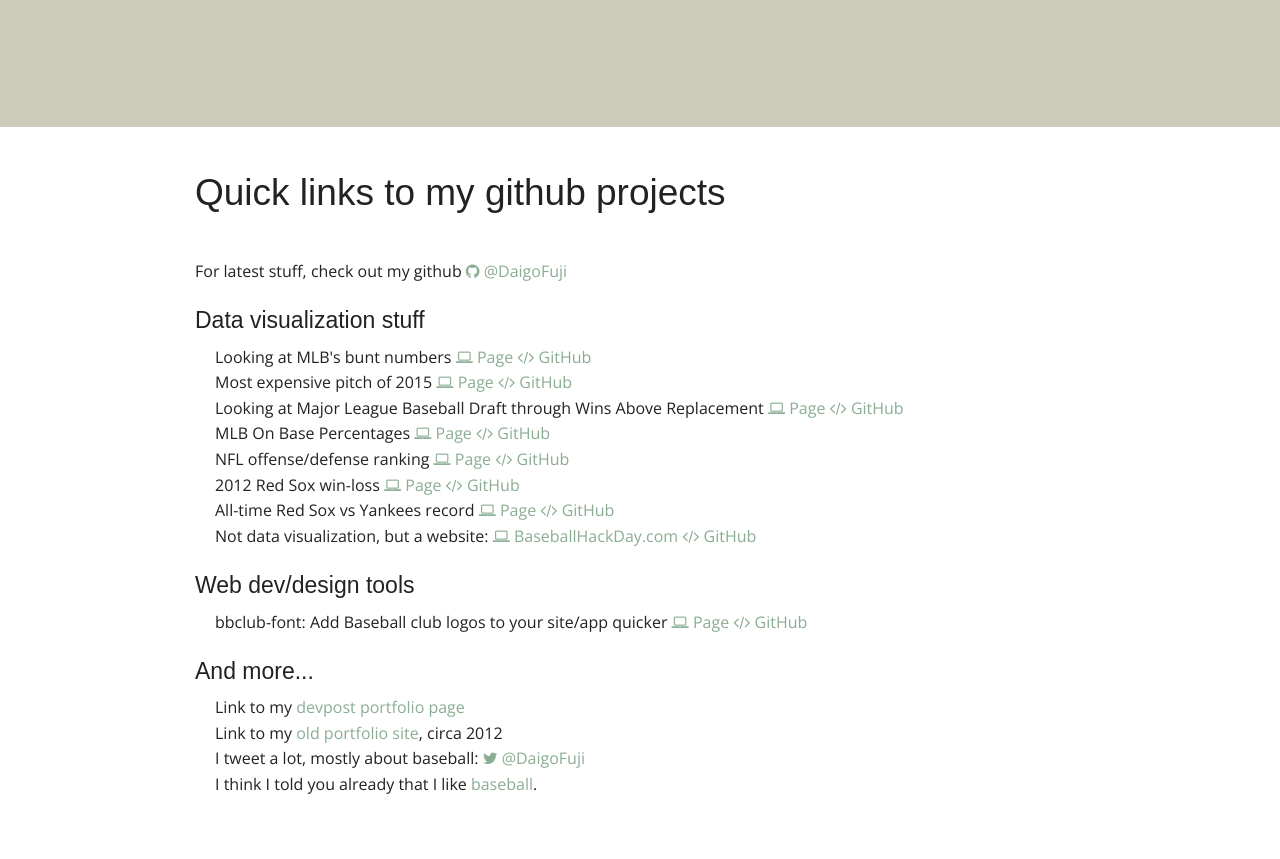
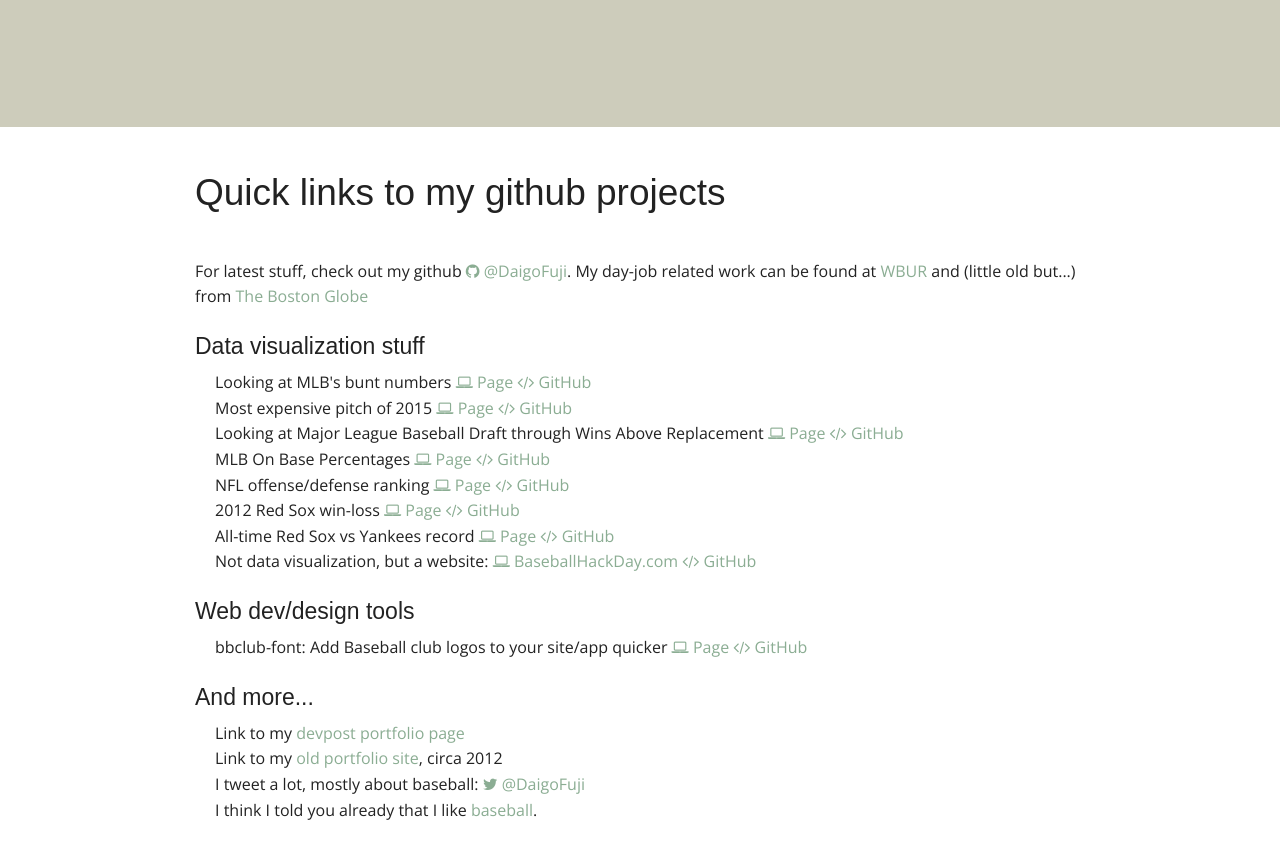
Before and after one commit to daigofuji/daigofuji.github.com, a Jekyll site: the page built from index.html, in a window 1280 px wide and 900 px high, scrolled down 4373 px. Shown: the top 859 px of the window. Built offline with Jekyll 4.4.1, drawn with Linux system fonts in a browser that asks for light colours; nearby versions of some CDN libraries; some web fonts are replaced.

Commit message:
Updating link

```diff
--- a/index.html
+++ b/index.html
@@ -77,7 +77,7 @@
 		<div class="small-12 column">
 			<h2 class="mal">Quick links to my github projects</h2>
 
-			<p class="mhl mbm">For latest stuff, check out my github <a href="https://github.com/DaigoFuji/"> <i class="fa fa-github"></i> @DaigoFuji</a></p>
+			<p class="mhl mbm">For latest stuff, check out my github <a href="https://github.com/DaigoFuji/"> <i class="fa fa-github"></i> @DaigoFuji</a>. My day-job related work can be found at <a href="http://www.wbur.org/inside/staff/daigo-fujiwara">WBUR</a> and (little old but...) from <a href="http://globegraphics.tumblr.com/">The Boston Globe</a></p>
 
 			<ul class="mhl no-bullet">
 				<li class="mbm"><h4>Data visualization stuff</h4>
```
